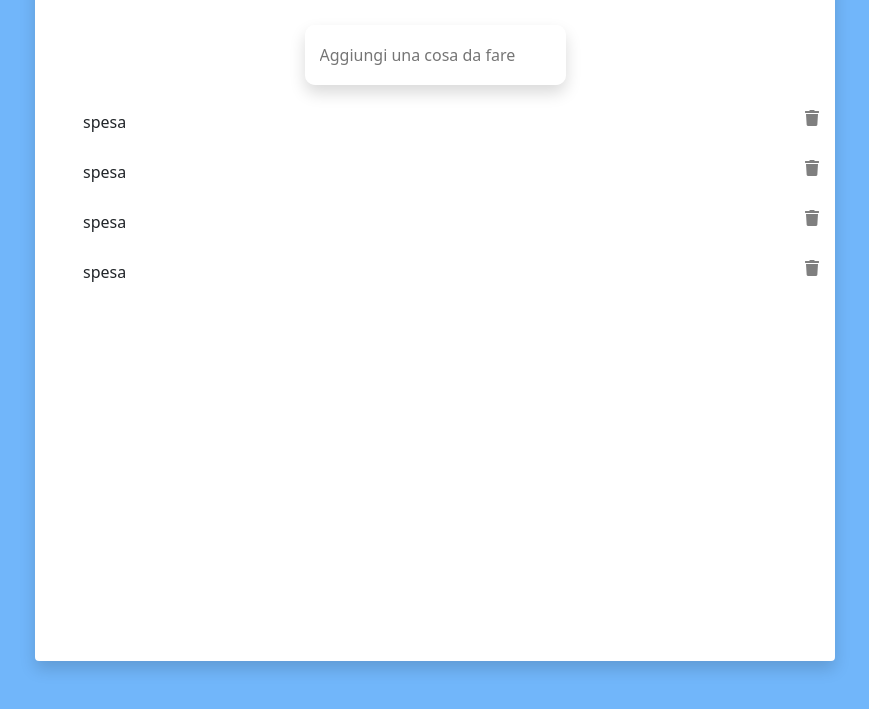
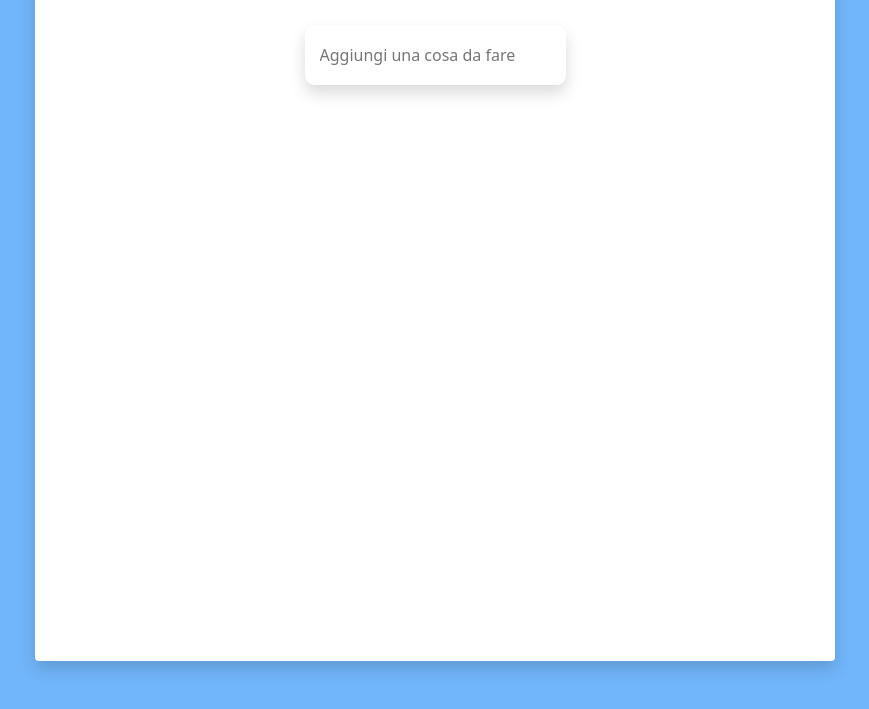
Before and after one commit to MattiaM99/vue-todolist, a plain HTML site: page index.html in a window 1280 px wide. Shown: the part 179-888 px from the top of the page, without its empty margins (205-1074 px from the left). Drawn offline with nearby package versions, Linux system fonts and the light colour scheme.

Commit message:
fine progetto

```diff
--- a/index.html
+++ b/index.html
@@ -16,16 +16,14 @@
     <div class="main container text-center shadow p-3 mb-5 bg-white rounded">
 
       <h1>Cose da Fare</h1>
-
       <h3 v-if="error">Inserisci almeno 3 caratteri</h3>
-
       <input v-model="stringTodo.todo" @keyup.enter="insertTodo" class="shadow" type="text"
        placeholder="Aggiungi una cosa da fare">
 
       <ul>
         <li class="d-flex justify-content-between" v-for="(item, index) in todoList">
 
-          <p>{{item.todo}}</p>
+          <p @click="item.done = !item.done" :class="{'todo-done': item.done}">{{item.todo}}</p>
 
           <i @click="remove(index)" class="fas fa-trash"></i>
 
--- a/js/script.js
+++ b/js/script.js
@@ -3,24 +3,7 @@ const app = new Vue({
   el: "#app",
 
   data: {
-    todoList:[
-      {
-        todo: "spesa",
-        done: false
-      },
-      {
-        todo: "spesa",
-        done: false
-      },
-      {
-        todo: "spesa",
-        done: false
-      },
-      {
-        todo: "spesa",
-        done: false
-      },
-    ],
+    todoList:[],
 
     stringTodo: {
       todo: "",
@@ -39,7 +22,11 @@ const app = new Vue({
       if(this.stringTodo.lenght < 3){
         this.error = true
       }else{
-        this.todoList.push(this.stringTodo.todo = "");
+        this.todoList.push(this.stringTodo);
+        this.stringTodo = {
+          todo: "",
+          done: false
+        };
       }
     }
   }
```
